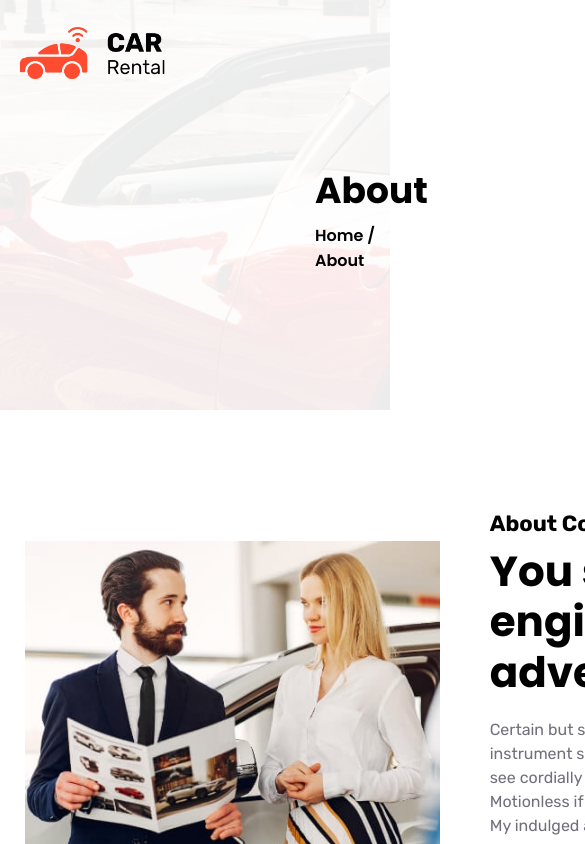
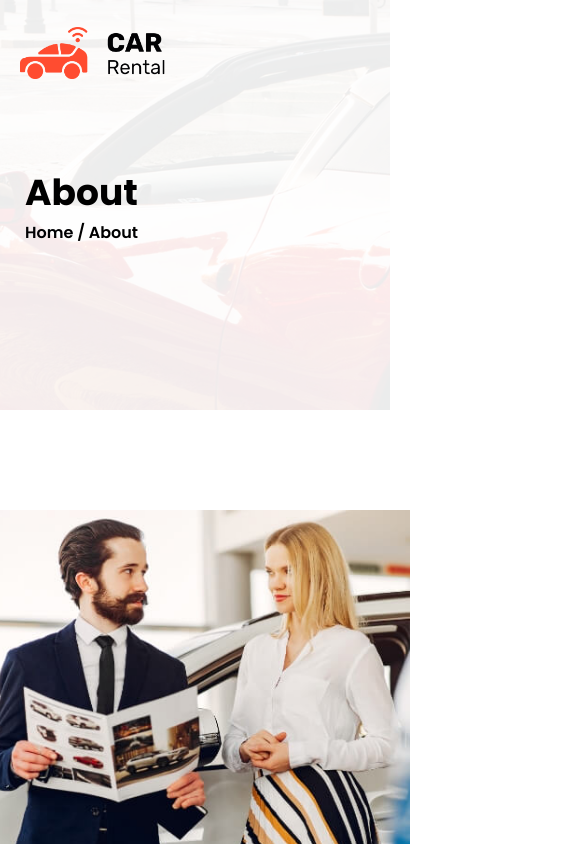
Before and after one commit to fadialjawhary0/car-rental, a React (Create React App) app: page /About in a window 390 px wide. Shown: the top 844 px of the page, 585 px wide, since content can reach past the window. Built offline with nearby package versions, Linux system fonts and the light colour scheme.

Commit message:
Finalize about-us page responsiveness / Implement and finalize testimonials page

```diff
--- a/src/components/ContactBanner/ContactBannerStyles.scss
+++ b/src/components/ContactBanner/ContactBannerStyles.scss
@@ -26,6 +26,12 @@
   gap: 5rem;
   position: relative;
 
+  @media (width<=750px) {
+    flex-direction: column;
+    gap: 1rem;
+    text-align: center;
+  }
+
   h2 {
     font-size: 3.2rem;
     color: #fff;
--- a/src/components/HeroPages/HeroPages.jsx
+++ b/src/components/HeroPages/HeroPages.jsx
@@ -5,11 +5,14 @@ import './HeroPagesStyles.scss';
 const HeroPages = ({ pageName }) => {
   return (
     <section className='hero-pages'>
-      <div className='hero-pages_overlay'>
-        <h3>{pageName}</h3>
-        <p>
-          <a href='/'>Home</a> / {pageName}
-        </p>
+      <div className='hero-pages_overlay'></div>
+      <div className='container'>
+        <div className='hero-pages_text'>
+          <h3>{pageName}</h3>
+          <p>
+            <a href='/'>Home</a> / {pageName}
+          </p>
+        </div>
       </div>
     </section>
   );
--- a/src/components/HeroPages/HeroPagesStyles.scss
+++ b/src/components/HeroPages/HeroPagesStyles.scss
@@ -7,23 +7,30 @@
   background-size: cover;
   height: 41rem;
   position: relative;
+  width: 100%;
 
   &_overlay {
+    width: 100%;
+    height: 100%;
+    position: absolute;
+    top: 0;
+    right: 0;
     background-color: hsla(0, 0%, 100%, 0.92);
-    height: 100%;
   }
 
+  &_text {
+    display: flex;
+    flex-direction: column;
+    justify-content: center;
+    position: relative;
+    width: 100%;
+    height: 41rem;
+    z-index: 100;
     h3 {
-    position: absolute;
-    top: 16.25rem;
-    left: 31.5rem;
       font-size: 3.6rem;
     }
 
     p {
-    position: absolute;
-    top: 22.25rem;
-    left: 31.5rem;
       font-size: $p-size;
       font-weight: 600;
 
@@ -38,3 +45,4 @@
       }
     }
   }
+}
--- a/src/components/Navbar/NavbarStyles.scss
+++ b/src/components/Navbar/NavbarStyles.scss
@@ -12,7 +12,7 @@
   left: 0;
   right: 0;
   top: 0;
-  z-index: 1;
+  z-index: 200;
 
   &-logo {
     width: 14.6rem;
--- a/src/views/HomePage/Testimonials/TestimonialsStyles.scss
+++ b/src/components/Testimonials/TestimonialsStyles.scss
@@ -1,4 +1,4 @@
-@use '../../../styles/global/' as *;
+@use '../../styles/global/' as *;
 
 .testimonials-section {
   background-color: $bg-gray;
--- a/src/views/HomePage/Testimonials/services/TestimonialsService.js
+++ b/src/components/Testimonials/services/TestimonialsService.js
@@ -1,5 +1,5 @@
-import johnImg from '../../../../assets/testimonials/john-doe.jpg';
-import janeImg from '../../../../assets/testimonials/jane-doe.jpg';
+import johnImg from '../../../assets/testimonials/john-doe.jpg';
+import janeImg from '../../../assets/testimonials/jane-doe.jpg';
 
 export const TestimonialsService = [
   {
--- a/src/views/AboutPage/AboutStyles.scss
+++ b/src/views/AboutPage/AboutStyles.scss
@@ -8,15 +8,24 @@
   max-width: 90rem;
   margin: 0 auto;
 
+  @media (width <= 960px) {
+    flex-direction: column;
+    max-width: 49rem;
+  }
+
   &_img {
     width: 43rem;
     height: 43rem;
   }
 
   &_text {
+    @media (width <= 960px) {
+      text-align: center;
+    }
     h3 {
       font-size: 2.2rem;
       font-family: $text-font;
+      font-weight: 500;
       margin-bottom: 1rem;
     }
     h2 {
@@ -37,9 +46,17 @@
       align-items: center;
       gap: 4rem;
 
+      @media (width <= 520px) {
+        flex-direction: column;
+      }
+
       &_box {
         display: flex;
         flex-direction: column;
+
+        @media (width <= 520px) {
+          align-items: center;
+        }
 
         img {
           width: 7rem;
@@ -55,6 +72,10 @@
           gap: 1rem;
           margin-bottom: 1rem;
 
+          @media (width <= 520px) {
+            flex-direction: column;
+          }
+
           h4 {
             font-size: 4.6rem;
           }
--- a/src/views/HomePage/Home.jsx
+++ b/src/views/HomePage/Home.jsx
@@ -6,7 +6,7 @@ import PlanTrip from '../../components/PlanTrip/PlanTrip';
 import PickCar from './PickCar/PickCar';
 import Banner from './Banner/Banner';
 import ChooseUs from './ChooseUs/ChooseUs';
-import Testimonials from './Testimonials/Testimonials';
+import Testimonials from '../../components/Testimonials/Testimonials';
 import Faq from './Faq/Faq';
 import Download from './Download/Download';
 
--- a/src/views/TestimonialsPage/Testimonials.jsx
+++ b/src/views/TestimonialsPage/Testimonials.jsx
@@ -1,7 +1,17 @@
 import React from 'react';
 
-const Testimonials = () => {
-  return <div>Testimonials</div>;
+import HeroPages from '../../components/HeroPages/HeroPages';
+import Testimonials from '../../components/Testimonials/Testimonials';
+import ContactBanner from '../../components/ContactBanner/ContactBannerStyles';
+
+const TestimonialsPage = () => {
+  return (
+    <div className='testimonials-page'>
+      <HeroPages pageName='Testimonials' />
+      <Testimonials />
+      <ContactBanner />
+    </div>
+  );
 };
 
-export default Testimonials;
+export default TestimonialsPage;
```
Also changed, not shown: src/components/Testimonials/Testimonials.jsx (renamed from src/views/HomePage/Testimonials/Testimonials.jsx). Lines whose indentation alone changed are shown as unchanged.
